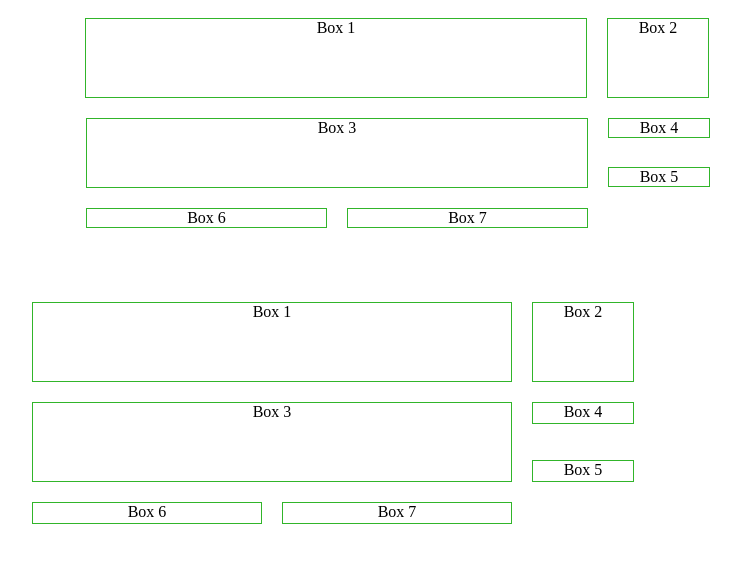
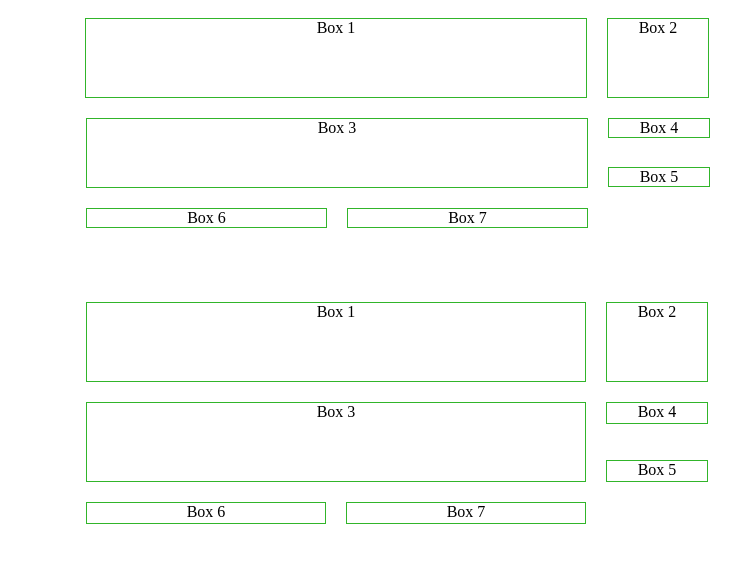
Before and after one commit to subaruman/verstkaMediasoft, a PHP site: page / in a window 1280 px wide. Shown: the top 563 px of the page, without its empty margins (243-984 px from the left). Run offline with PHP 8.4, Linux system fonts and the light colour scheme.

Commit message:
подровнял гриды

```diff
--- a/verstka_5/style.css
+++ b/verstka_5/style.css
@@ -91,7 +91,7 @@
                         "gbox3 gbox3 gbox5"
                         "gbox6 gbox7 hidegbox2";
     grid-template-rows: repeat(5, 50px);
-    grid-template-columns: repeat(3, 250px);
+    grid-template-columns: repeat(2, 260px);
 }
 .gbox1 {
     grid-area: gbox1;
```
